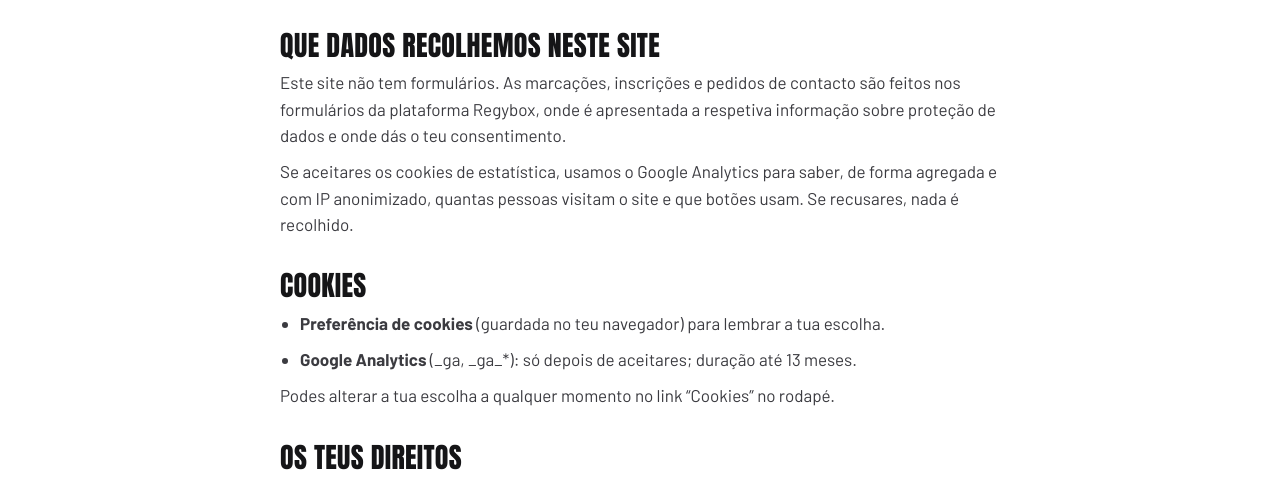
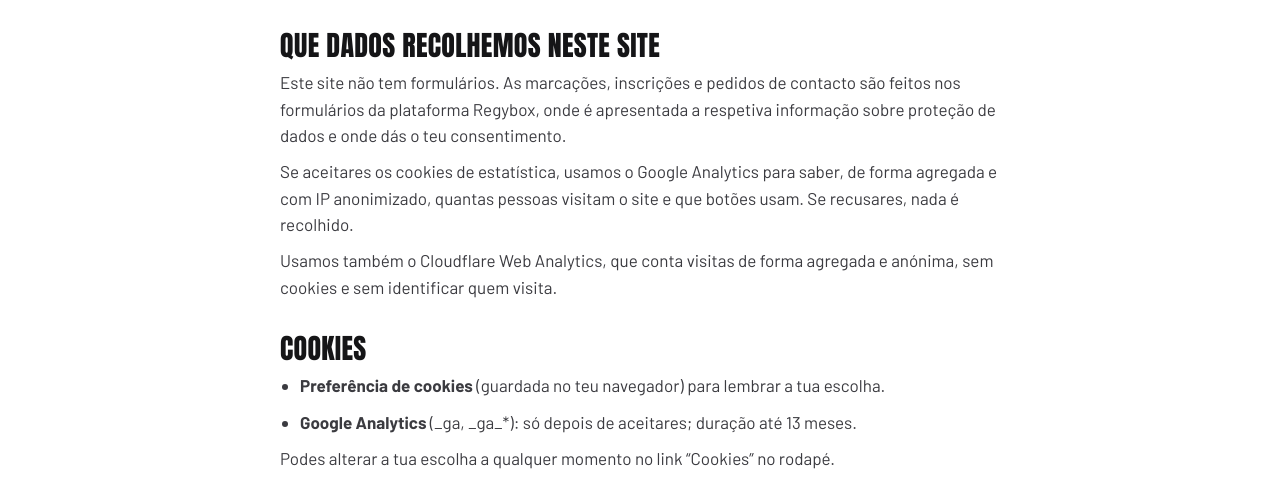
Before and after one commit to heldersmite88/thisgen-site, a plain HTML site: page privacidade.html in a window 1280 px wide. Shown: the part 249-727 px from the top of the page. Drawn offline with Linux system fonts and the light colour scheme.

Commit message:
Update privacidade.html

```diff
--- a/privacidade.html
+++ b/privacidade.html
@@ -18,6 +18,7 @@
 <h2>Que dados recolhemos neste site</h2>
 <p>Este site não tem formulários. As marcações, inscrições e pedidos de contacto são feitos nos formulários da plataforma Regybox, onde é apresentada a respetiva informação sobre proteção de dados e onde dás o teu consentimento.</p>
 <p>Se aceitares os cookies de estatística, usamos o Google Analytics para saber, de forma agregada e com IP anonimizado, quantas pessoas visitam o site e que botões usam. Se recusares, nada é recolhido.</p>
+<p>Usamos também o Cloudflare Web Analytics, que conta visitas de forma agregada e anónima, sem cookies e sem identificar quem visita.</p>
 <h2>Cookies</h2>
 <ul><li><b>Preferência de cookies</b> (guardada no teu navegador) para lembrar a tua escolha.</li><li><b>Google Analytics</b> (_ga, _ga_*): só depois de aceitares; duração até 13 meses.</li></ul>
 <p>Podes alterar a tua escolha a qualquer momento no link “Cookies” no rodapé.</p>
```
